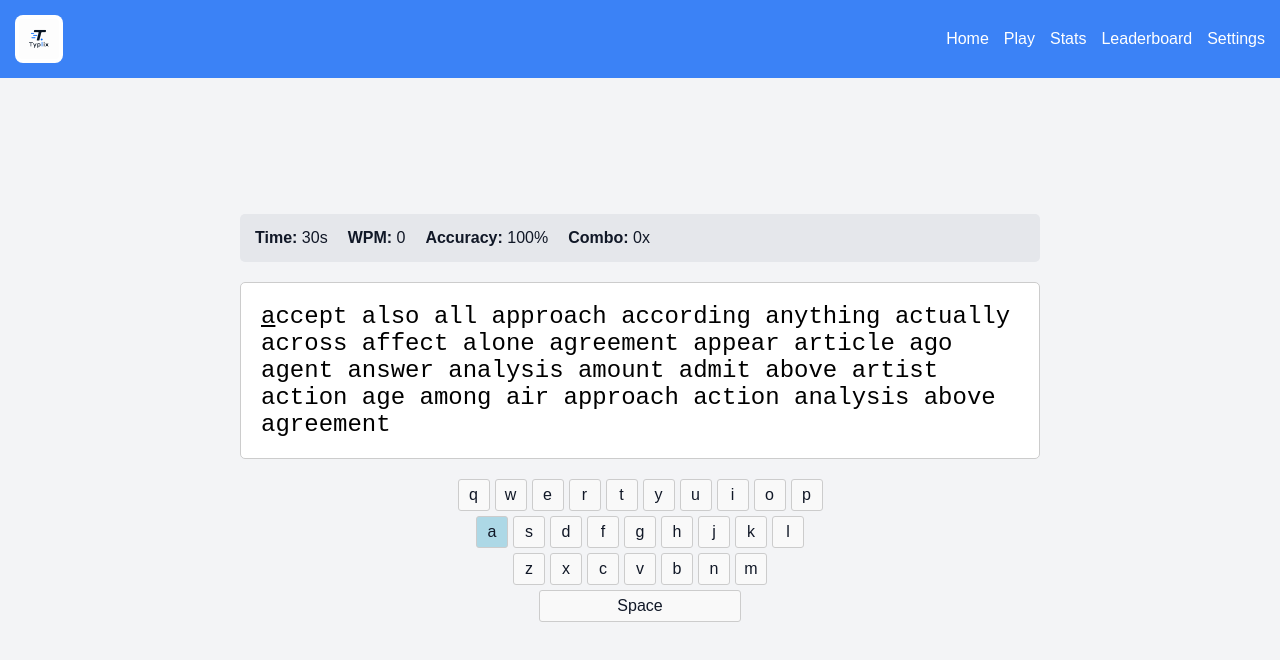
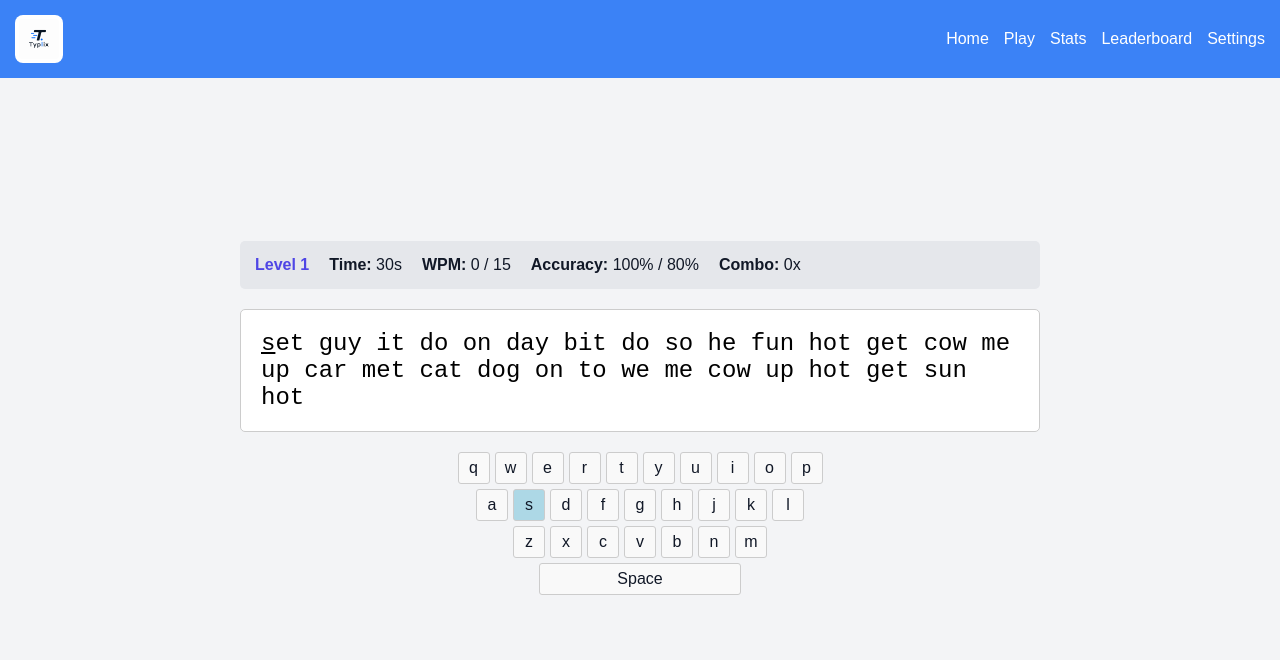
Before and after one commit to premsagarpandey/Typing-Game, a React (Vite) app: page /game in a window 1280 px wide. Shown: the top 660 px of the page. Built offline with nearby package versions, Linux system fonts and the light colour scheme.

Commit message:
Remove dead code and integrate level system

```diff
--- a/src/components/game/GameStats.tsx
+++ b/src/components/game/GameStats.tsx
@@ -1,16 +1,19 @@
 import React from 'react';
 
-export default function GameStats({ timeRemaining, wpm, accuracy, combo }: any) {
+export default function GameStats({ timeRemaining, wpm, accuracy, combo, level, targetWpm, targetAccuracy }: any) {
   return (
-    <div style={{ display: 'flex', gap: '20px', padding: '15px', background: '#e5e7eb', borderRadius: '5px', marginBottom: '20px' }}>
+    <div style={{ display: 'flex', gap: '20px', padding: '15px', background: '#e5e7eb', borderRadius: '5px', marginBottom: '20px', flexWrap: 'wrap' }}>
+      <div style={{ fontWeight: 'bold', color: '#4f46e5' }}>
+        Level {level}
+      </div>
       <div>
         <strong>Time: </strong> {timeRemaining}s
       </div>
       <div>
-        <strong>WPM: </strong> {wpm}
+        <strong>WPM: </strong> {wpm} / {targetWpm}
       </div>
       <div>
-        <strong>Accuracy: </strong> {accuracy}%
+        <strong>Accuracy: </strong> {accuracy}% / {targetAccuracy}%
       </div>
       <div>
         <strong>Combo: </strong> {combo}x
--- /dev/null
+++ b/src/data/levels.ts
@@ -0,0 +1,75 @@
+export interface LevelConfig {
+  level: number;
+  targetWpm: number;
+  targetAccuracy: number;
+  timeLimit: number;
+  wordBank: string[];
+}
+
+const easyWords = [
+  "cat", "dog", "run", "sun", "fun", "car", "map", "tap", "hat", "bat", "sit", "bit", "kit", "fit",
+  "let", "get", "set", "met", "net", "pet", "is", "it", "in", "on", "up", "to", "do", "go", "no",
+  "so", "he", "we", "me", "be", "art", "boy", "cow", "day", "eye", "far", "guy", "hot", "ice", "job"
+];
+
+const mediumWords = [
+  "house", "mouse", "apple", "happy", "party", "smart", "start", "heart", "earth", "water",
+  "fire", "light", "night", "right", "might", "sight", "tight", "flight", "bright", "white",
+  "black", "green", "brown", "color", "music", "paper", "pencil", "school", "ability", "accept",
+  "action", "almost", "always", "animal", "answer", "anyone", "appear", "around", "artist"
+];
+
+const hardWords = [
+  "elephant", "computer", "keyboard", "monitor", "building", "hospital", "mountain", "language",
+  "question", "business", "national", "children", "important", "something", "different", "possible",
+  "remember", "together", "understand", "experience", "development", "technology", "information",
+  "administration", "agreement", "American", "analysis", "approach", "beautiful", "community"
+];
+
+export function getLevelConfig(level: number): LevelConfig {
+  // Cap level at 50 for max difficulty
+  const currentLevel = Math.min(Math.max(1, level), 50);
+
+  // WPM starts at 15 for level 1, increases by 1.5 per level up to 88 at level 50
+  const targetWpm = Math.floor(15 + (currentLevel - 1) * 1.5);
+
+  // Accuracy starts at 80% for level 1, increases by 0.3 per level up to ~95%
+  const targetAccuracy = Math.floor(80 + (currentLevel - 1) * 0.3);
+
+  // Standard time limit
+  const timeLimit = 30;
+
+  let wordBank: string[] = [];
+
+  // Determine word mixture based on level
+  if (currentLevel <= 10) {
+    // Levels 1-10: Easy only
+    wordBank = easyWords;
+  } else if (currentLevel <= 25) {
+    // Levels 11-25: Easy and Medium mix
+    wordBank = [...easyWords, ...mediumWords];
+  } else if (currentLevel <= 40) {
+    // Levels 26-40: Medium and Hard mix
+    wordBank = [...mediumWords, ...hardWords];
+  } else {
+    // Levels 41-50: Predominantly Hard with some Medium
+    wordBank = [...mediumWords, ...hardWords, ...hardWords];
+  }
+
+  return {
+    level: currentLevel,
+    targetWpm,
+    targetAccuracy,
+    timeLimit,
+    wordBank
+  };
+}
+
+export function generateLevelText(levelConfig: LevelConfig, wordCount: number = 30): string {
+  const { wordBank } = levelConfig;
+  const selectedWords = [];
+  for (let i = 0; i < wordCount; i++) {
+    selectedWords.push(wordBank[Math.floor(Math.random() * wordBank.length)]);
+  }
+  return selectedWords.join(' ');
+}
--- a/src/hooks/useTypingGame.ts
+++ b/src/hooks/useTypingGame.ts
@@ -1,13 +1,14 @@
-import { useState, useEffect, useCallback } from 'react';
+import { useState, useEffect, useCallback, useRef } from 'react';
 import { calculateWPM, calculateAccuracy } from '../utils/calculations';
-import { getRandomText } from '../data/typingContent';
+import { generateLevelText } from '../data/levels';
+import type { LevelConfig } from '../data/levels';
 
-export type GameStatus = 'idle' | 'playing' | 'finished';
-export type GameMode = 'quick' | 'speed' | 'quotes' | 'words'; // Simplified for now
+export type GameStatus = 'idle' | 'playing' | 'finished' | 'passed' | 'failed';
 
-export function useTypingGame(initialTime: number = 30, mode: GameMode = 'words') {
+export function useTypingGame(initialTime: number = 30, levelConfig?: LevelConfig) {
   const [status, setStatus] = useState<GameStatus>('idle');
-  const [timeRemaining, setTimeRemaining] = useState(initialTime);
+  const actualInitialTime = levelConfig ? levelConfig.timeLimit : initialTime;
+  const [timeRemaining, setTimeRemaining] = useState(actualInitialTime);
   const [targetText, setTargetText] = useState('');
   const [typedText, setTypedText] = useState('');
 
@@ -19,13 +20,24 @@ export function useTypingGame(initialTime: number = 30, mode: GameMode = 'words'
   const [correctChars, setCorrectChars] = useState(0);
   const [totalCharsTyped, setTotalCharsTyped] = useState(0);
 
+  const correctCharsRef = useRef(0);
+  const totalCharsTypedRef = useRef(0);
+
+  // Keep refs updated for timer closure
+  useEffect(() => {
+    correctCharsRef.current = correctChars;
+    totalCharsTypedRef.current = totalCharsTyped;
+  }, [correctChars, totalCharsTyped]);
+
   // Initialize text
   useEffect(() => {
     if (status === 'idle') {
-      const textMode = mode === 'quotes' ? 'quotes' : 'words';
-      setTargetText(getRandomText(textMode, 30));
+      setTimeRemaining(actualInitialTime);
+      if (levelConfig) {
+        setTargetText(generateLevelText(levelConfig, 30));
+      }
     }
-  }, [status, mode]);
+  }, [status, levelConfig, actualInitialTime]);
 
   // Timer logic
   useEffect(() => {
@@ -34,7 +46,19 @@ export function useTypingGame(initialTime: number = 30, mode: GameMode = 'words'
       interval = setInterval(() => {
         setTimeRemaining((prev) => {
           if (prev <= 1) {
-            setStatus('finished');
+            // Timer hit 0
+            if (levelConfig) {
+              const finalWpm = calculateWPM(correctCharsRef.current, actualInitialTime);
+              const finalAcc = calculateAccuracy(correctCharsRef.current, totalCharsTypedRef.current);
+
+              if (finalWpm >= levelConfig.targetWpm && finalAcc >= levelConfig.targetAccuracy) {
+                setStatus('passed');
+              } else {
+                setStatus('failed');
+              }
+            } else {
+              setStatus('finished');
+            }
             return 0;
           }
           return prev - 1;
@@ -42,33 +66,31 @@ export function useTypingGame(initialTime: number = 30, mode: GameMode = 'words'
       }, 1000);
     }
     return () => clearInterval(interval);
-  }, [status, timeRemaining]);
+  }, [status, timeRemaining, levelConfig, actualInitialTime]);
 
   // Calculate WPM and Accuracy continuously
   useEffect(() => {
     if (status === 'playing') {
-      const timeElapsed = initialTime - timeRemaining;
+      const timeElapsed = actualInitialTime - timeRemaining;
       setWpm(calculateWPM(correctChars, timeElapsed));
       setAccuracy(calculateAccuracy(correctChars, totalCharsTyped));
     }
-  }, [correctChars, totalCharsTyped, timeRemaining, initialTime, status]);
+  }, [correctChars, totalCharsTyped, timeRemaining, actualInitialTime, status]);
 
   const handleInput = useCallback((value: string) => {
-    if (status === 'finished') return;
+    if (status === 'finished' || status === 'passed' || status === 'failed') return;
     if (status === 'idle') {
       setStatus('playing');
     }
 
     setTypedText(value);
 
-    // Calculate current character stats
     const lastCharIndex = value.length - 1;
     const isCorrect = value[lastCharIndex] === targetText[lastCharIndex];
 
     if (value.length > typedText.length) {
       setTotalCharsTyped(prev => prev + 1);
       if (isCorrect) {
-        setCorrectChars(prev => prev + 1);
         setCombo(prev => {
           const newCombo = prev + 1;
           setMaxCombo(max => Math.max(max, newCombo));
@@ -77,30 +99,24 @@ export function useTypingGame(initialTime: number = 30, mode: GameMode = 'words'
       } else {
         setCombo(0);
       }
-    } else {
-      // User hit backspace - we don't reduce total typed but we should adjust combo/correct if needed.
-      // For simplicity, backspace just changes the text. Real WPM often counts net correct characters.
-      // We will re-evaluate correct chars based on the whole string matching.
     }
 
-    // Re-evaluate total correct chars by comparing string (more accurate for backspaces)
     let currentCorrect = 0;
     for (let i = 0; i < value.length; i++) {
       if (value[i] === targetText[i]) currentCorrect++;
     }
     setCorrectChars(currentCorrect);
 
-    // Add more text if we are close to the end
     if (value.length >= targetText.length - 10) {
-      const textMode = mode === 'quotes' ? 'quotes' : 'words';
-      setTargetText(prev => prev + ' ' + getRandomText(textMode, 20));
+      if (levelConfig) {
+        setTargetText(prev => prev + ' ' + generateLevelText(levelConfig, 20));
+      }
     }
 
-  }, [status, typedText, targetText, mode]);
+  }, [status, typedText, targetText, levelConfig]);
 
   const resetGame = useCallback(() => {
     setStatus('idle');
-    setTimeRemaining(initialTime);
     setTypedText('');
     setWpm(0);
     setAccuracy(100);
@@ -108,7 +124,7 @@ export function useTypingGame(initialTime: number = 30, mode: GameMode = 'words'
     setMaxCombo(0);
     setCorrectChars(0);
     setTotalCharsTyped(0);
-  }, [initialTime]);
+  }, []);
 
   return {
     status,
--- a/src/pages/Game.tsx
+++ b/src/pages/Game.tsx
@@ -1,11 +1,19 @@
-import React from 'react';
+import React, { useState, useEffect, useMemo } from 'react';
 import { useTypingGame } from '../hooks/useTypingGame';
 import GameStats from '../components/game/GameStats';
 import TypingArea from '../components/game/TypingArea';
 import ResultsModal from '../components/game/ResultsModal';
 import VirtualKeyboard from '../components/game/VirtualKeyboard';
+import { getLevelConfig } from '../data/levels';
 
 export default function Game() {
+  const [currentLevel, setCurrentLevel] = useState(() => {
+    const saved = localStorage.getItem('typingGameLevel');
+    return saved ? parseInt(saved, 10) : 1;
+  });
+
+  const levelConfig = useMemo(() => getLevelConfig(currentLevel), [currentLevel]);
+
   const {
     status,
     timeRemaining,
@@ -17,17 +25,32 @@ export default function Game() {
     maxCombo,
     handleInput,
     resetGame
-  } = useTypingGame(30, 'words');
+  } = useTypingGame(30, levelConfig);
+
+  useEffect(() => {
+    localStorage.setItem('typingGameLevel', currentLevel.toString());
+  }, [currentLevel]);
+
+  const handleNextLevel = () => {
+    setCurrentLevel(prev => Math.min(prev + 1, 50));
+    resetGame();
+  };
+
+  const handleRetry = () => {
+    resetGame();
+  };
 
   return (
     <div className="flex flex-col items-center justify-center min-h-[80vh] w-full relative">
-
       <div className="w-full flex flex-col gap-6">
         <GameStats
           timeRemaining={timeRemaining}
           wpm={wpm}
           accuracy={accuracy}
           combo={combo}
+          level={currentLevel}
+          targetWpm={levelConfig.targetWpm}
+          targetAccuracy={levelConfig.targetAccuracy}
         />
 
         <TypingArea
@@ -40,12 +63,15 @@ export default function Game() {
         <VirtualKeyboard nextChar={targetText[typedText.length] || ''} />
       </div>
 
-      {status === 'finished' && (
+      {(status === 'passed' || status === 'failed') && (
         <ResultsModal
           wpm={wpm}
           accuracy={accuracy}
           maxCombo={maxCombo}
-          onPlayAgain={resetGame}
+          status={status}
+          levelConfig={levelConfig}
+          onNextLevel={handleNextLevel}
+          onRetry={handleRetry}
         />
       )}
     </div>
```
Also changed, not shown: src/components/game/ResultsModal.tsx (+25 -10 lines), src/data/typingContent.ts (deleted, +0 -33 lines).
